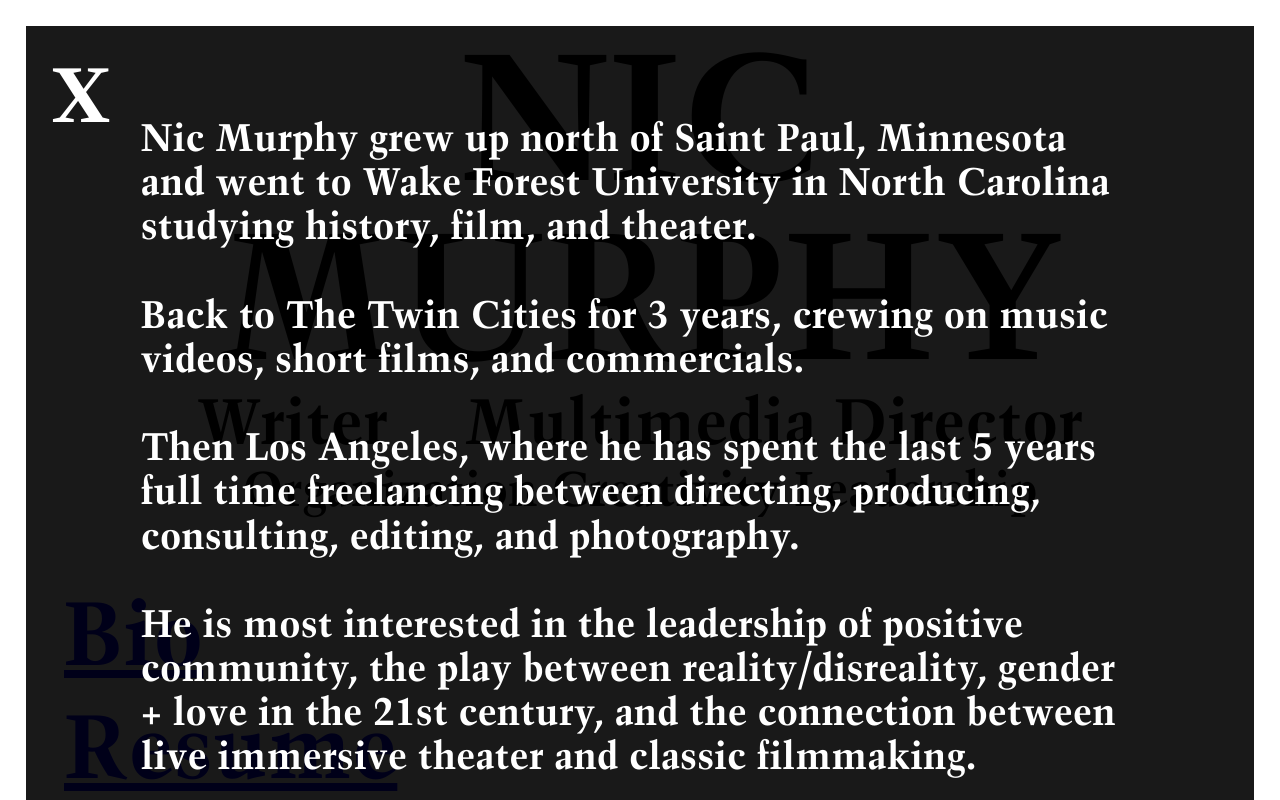
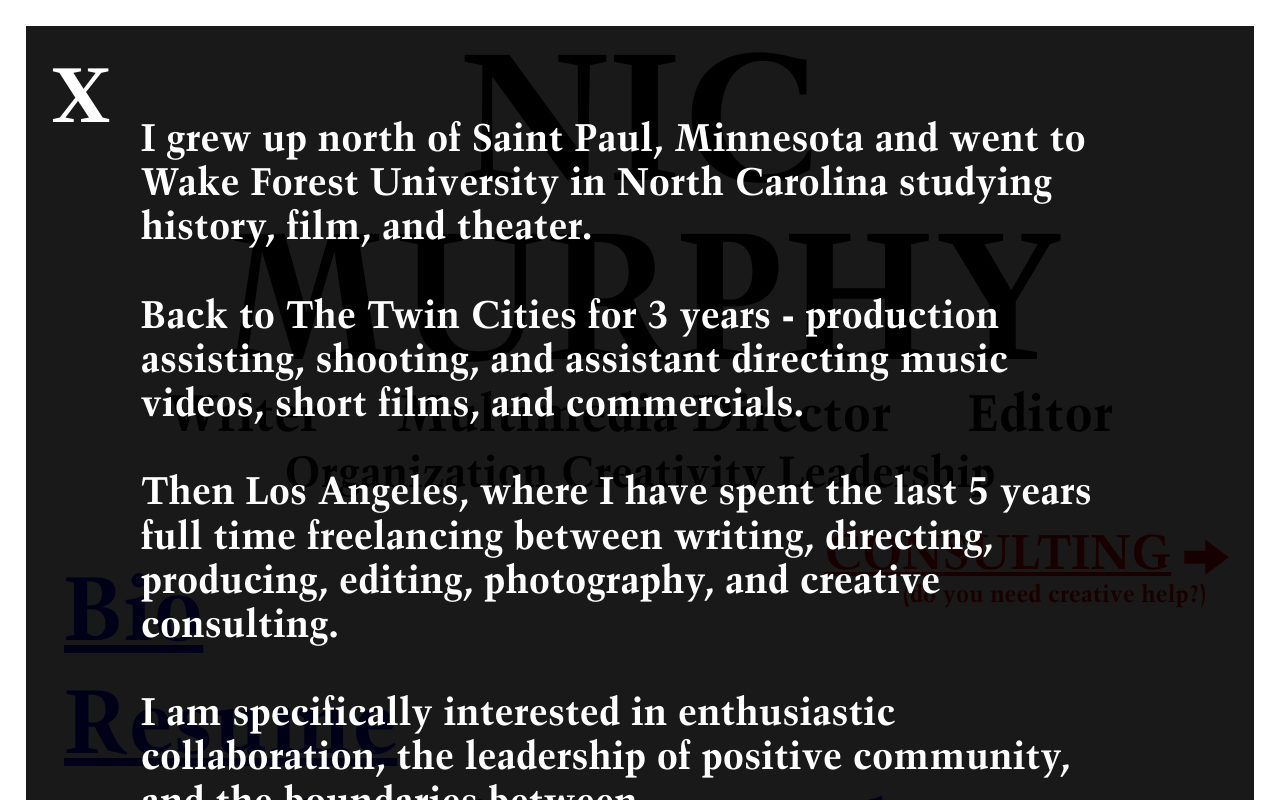
Before and after one commit to ITSjwags/nicmurphy, a Gatsby site: page / in a window 1280 px wide. Both pictures are taken after a click on the button "Bio". Shown: the top 800 px of the page. Built offline with nearby package versions, Linux system fonts and the light colour scheme; Gatsby itself is replaced by a stand-in of ours.

Commit message:
Update header to add new consulting page link

```diff
--- a/src/components/header.js
+++ b/src/components/header.js
@@ -1,6 +1,9 @@
 import React, { useState } from 'react'
+import { Link as GatsbyLink } from 'gatsby'
 import styled from 'styled-components'
+
 import arrowSrc from '../images/down-arrow.svg'
+import arrowRightSrc from '../images/right-arrow-red.svg'
 
 const Header = () => {
   const [showModal, toggleModal] = useState(false)
@@ -16,8 +19,17 @@ const Header = () => {
       <Subheadline>
         Writer
         <span>Multimedia Director</span>
+        <span>Editor</span>
       </Subheadline>
       <Tagline>Organization Creativity Leadership</Tagline>
+      <Consulting>
+        <ConsultingLink to="consulting">
+          CONSULTING
+          <ArrowRight src={arrowRightSrc} alt="arrow" />
+          <br />
+        </ConsultingLink>
+        <ConsultingSubLink>(do you need creative help?)</ConsultingSubLink>
+      </Consulting>
       <Links>
         <Link as="button" onClick={handleModalLinkClick}>
           Bio
@@ -45,24 +57,22 @@ const Header = () => {
         <Modal>
           <Close onClick={handleModalLinkClick}>X</Close>
           <ModalContent>
-            Nic Murphy grew up north of Saint Paul, Minnesota and went to Wake
-            Forest University in North Carolina studying history, film, and
-            theater.
+            I grew up north of Saint Paul, Minnesota and went to Wake Forest
+            University in North Carolina studying history, film, and theater.
             <br />
             <br />
-            Back to The Twin Cities for 3 years, crewing on music videos, short
-            films, and commercials.
+            Back to The Twin Cities for 3 years - production assisting,
+            shooting, and assistant directing music videos, short films, and
+            commercials.
             <br />
             <br />
-            Then Los Angeles, where he has spent the last 5 years full time
-            freelancing between directing, producing, consulting, editing, and
-            photography.
+            Then Los Angeles, where I have spent the last 5 years full time
+            freelancing between writing, directing, producing, editing,
+            photography, and creative consulting.
             <br />
-            <br />
-            He is most interested in the leadership of positive community, the
-            play between reality/disreality, gender + love in the 21st century,
-            and the connection between live immersive theater and classic
-            filmmaking.
+            <br />I am specifically interested in enthusiastic collaboration,
+            the leadership of positive community, and the boundaries between
+            reality/disreality/traditional/experimental.
           </ModalContent>
         </Modal>
       )}
@@ -83,7 +93,7 @@ const Headline = styled.h1`
 `
 
 const Subheadline = styled.p`
-  font-size: 5vw;
+  font-size: 4vw;
   margin: 0;
   text-align: center;
 
@@ -93,13 +103,49 @@ const Subheadline = styled.p`
 `
 
 const Tagline = styled.p`
-  font-size: 3.8vw;
+  font-size: 3.4vw;
   margin: 3px 0 0 0;
   text-align: center;
 `
 
+const Consulting = styled.div`
+  text-align: right;
+  margin: 2vw 0 -4vw 0;
+`
+
+const ConsultingLink = styled(GatsbyLink)`
+  background: transparent;
+  border: 0;
+  color: red;
+  cursor: pointer;
+  display: inline-block;
+  font-size: 3.8vw;
+  line-height: 1.2;
+  padding: 0;
+  text-align: right;
+  text-decoration: underline;
+
+  &:hover {
+    text-decoration: none;
+  }
+`
+
+const ConsultingSubLink = styled.p`
+  color: red;
+  font-size: 1.85vw;
+  margin: 0;
+  padding-right: 1.8vw;
+`
+
+const ArrowRight = styled.img`
+  margin-left: 1vw;
+  position: relative;
+  top: 0.5vw;
+  max-width: 3.5vw;
+`
+
 const Links = styled.section`
-  padding: 5vw 1vw;
+  padding: 0 1vw 5vw 1vw;
 `
 
 const Link = styled.a`
```
Also changed, not shown: src/images/right-arrow-red.svg (added).
